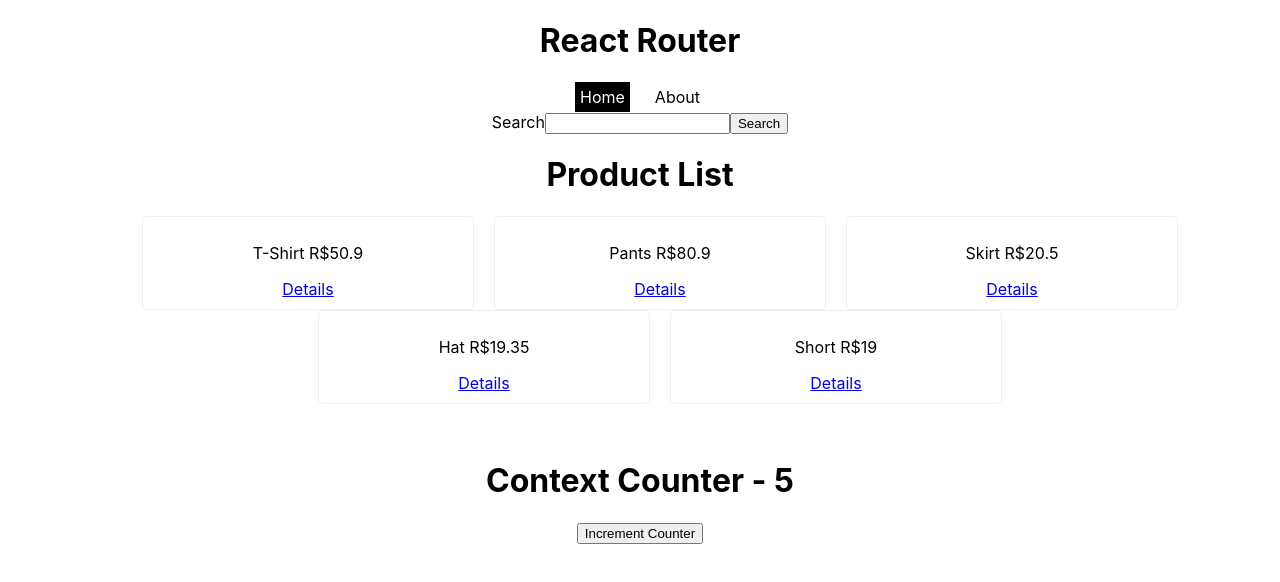
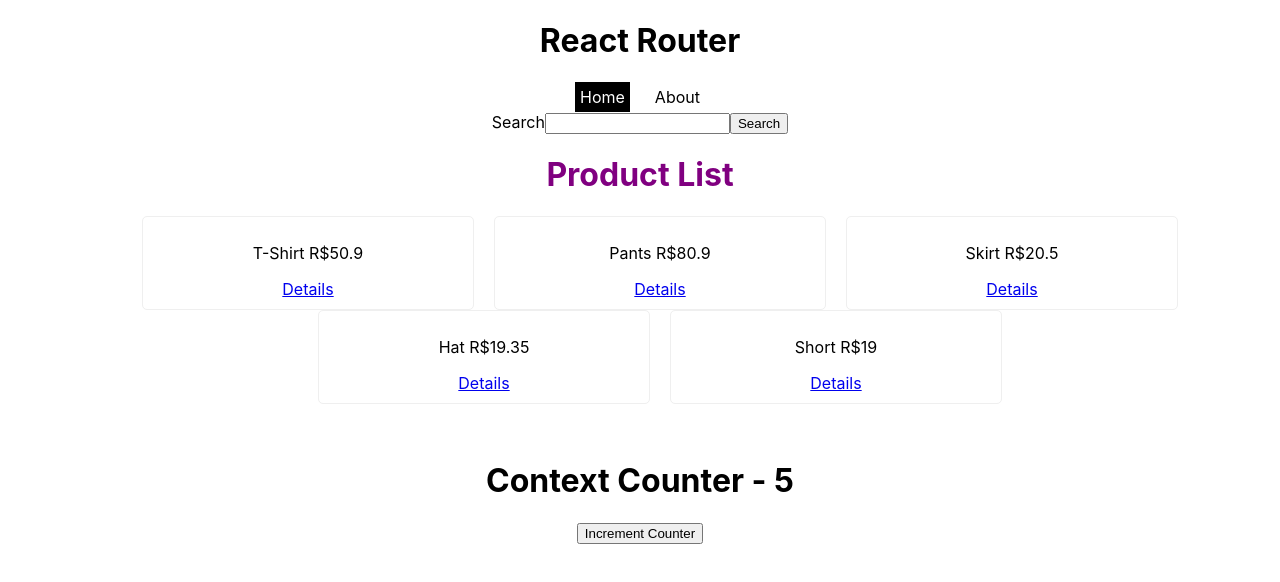
Before and after one commit to rafaelsslemes/react_router, a React (Create React App) app: page / in a window 1280 px wide. Shown: the top 582 px of the page. Built offline with nearby package versions, Linux system fonts and the light colour scheme; data requests are answered from the project's data file.

Commit message:
Context using useReducer to more than one property

```diff
--- /dev/null
+++ b/src/context/TitleColorContext.js
@@ -0,0 +1,20 @@
+import { createContext, useReducer } from "react";
+
+
+export const TitleColorContext = createContext();
+
+export const titleColorReducer = (state, action) => {
+
+}
+
+export const TitleColorContextProvider = ({children}) => {
+
+    // Similiar to useState but is able to manage more than one variable
+    const [state, dispatch] = useReducer(titleColorReducer, {color: 'purple'});
+
+    return (
+        <TitleColorContext.Provider value= {{...state}}>
+            {children}
+        </TitleColorContext.Provider>
+    )
+};
--- /dev/null
+++ b/src/hooks/useTitleColorContext.js
@@ -0,0 +1,13 @@
+import { useContext } from "react";
+import { TitleColorContext } from "../context/TitleColorContext";
+
+export const useTitleColorContext = () => {
+
+    const context = useContext(TitleColorContext);
+
+    if(!context){
+        console.log('Context Not Found');
+    }
+
+    return context;
+};
--- a/src/index.js
+++ b/src/index.js
@@ -4,12 +4,15 @@
 import App from './App';
 import reportWebVitals from './reportWebVitals';
 import { CounterContextProvider } from './context/CounterContext';
+import { TitleColorContextProvider } from './context/TitleColorContext';
 
 const root = ReactDOM.createRoot(document.getElementById('root'));
 root.render(
   <React.StrictMode>
     <CounterContextProvider>
-      <App />
+      <TitleColorContextProvider>
+        <App />
+      </TitleColorContextProvider>
     </CounterContextProvider>
   </React.StrictMode>
 );
--- a/src/pages/Home.js
+++ b/src/pages/Home.js
@@ -1,6 +1,7 @@
 import { Link } from 'react-router-dom';
 import { useCounterContext } from '../hooks/useCounterContext';
 import { useFetch } from '../hooks/useFetch';
+import { useTitleColorContext } from '../hooks/useTitleColorContext';
 import './Home.css';
 
 const Home = () => {
@@ -10,9 +11,11 @@
 
   const {counter, setCounter} = useCounterContext();
 
+  const {color} = useTitleColorContext();
+
   return (
     <div>
-      <h1>Product List</h1>
+      <h1 style={{color:color}}>Product List</h1>
       <ul className='products'>
         {errorMsg === null
           ? (data && data.map(product => (
```
